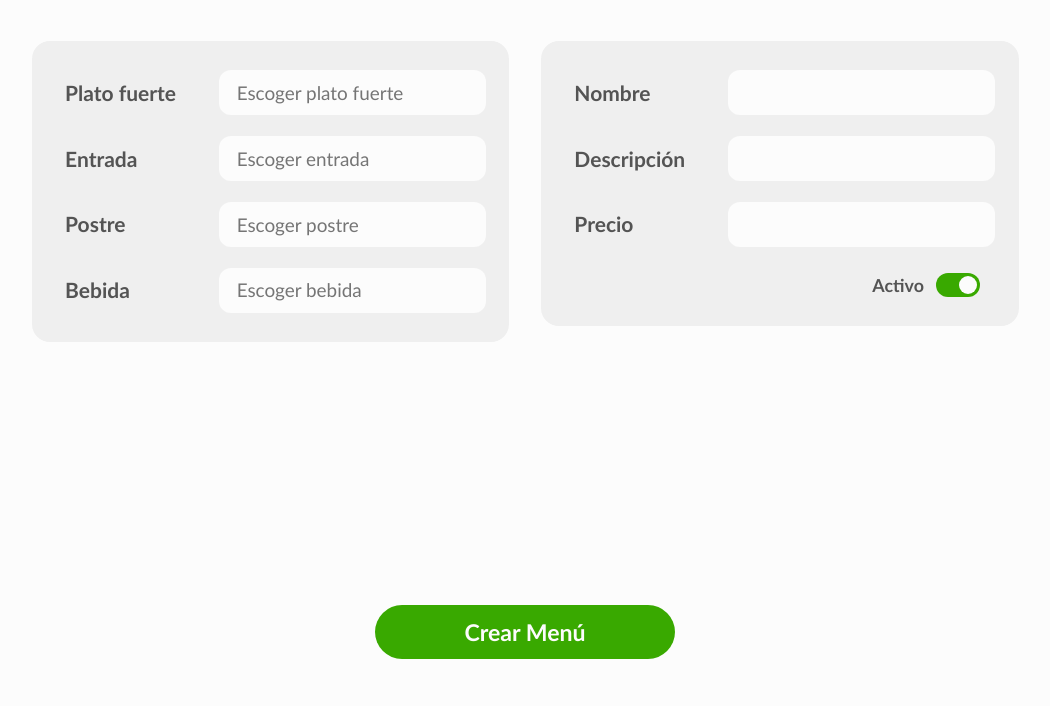
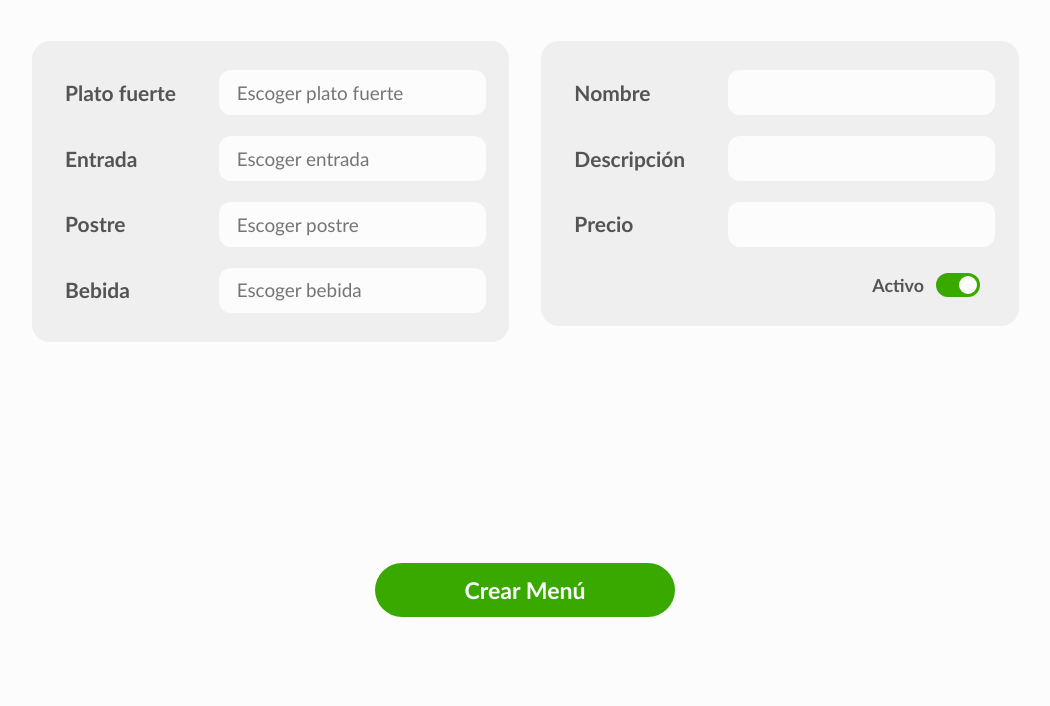
Before and after one commit to juanjose2703-spec/Gourmet_remy, a Flask app: page /crear_menu in a window 1536 px wide. Shown: the part 57-763 px from the top of the page, without its empty margins (243-1293 px from the left). Run offline with Flask 3, Linux system fonts and the light colour scheme.

Commit message:
cambios en los css de menu

```diff
--- a/services/templates/menus/static/css/crear_menu.css
+++ b/services/templates/menus/static/css/crear_menu.css
@@ -484,7 +484,7 @@ input:checked + .slider:before {
     }
 
     .btn-submit {
-        margin: 11rem auto 1.5rem auto;
+        margin: 9rem auto 1.5rem auto;
         padding: 14px 48px;
         font-size: 1.1rem;
         width: clamp(220px, 40%, 300px);
--- a/services/templates/menus/static/css/modificar_menu.css
+++ b/services/templates/menus/static/css/modificar_menu.css
@@ -498,7 +498,7 @@ input:checked + .slider:before {
     }
 
     .btn-submit {
-        margin: 11rem auto 1.5rem auto;
+        margin: 9rem auto 1.5rem auto;
         padding: 14px 48px;
         font-size: 1.1rem;
         width: clamp(220px, 40%, 300px);
```
